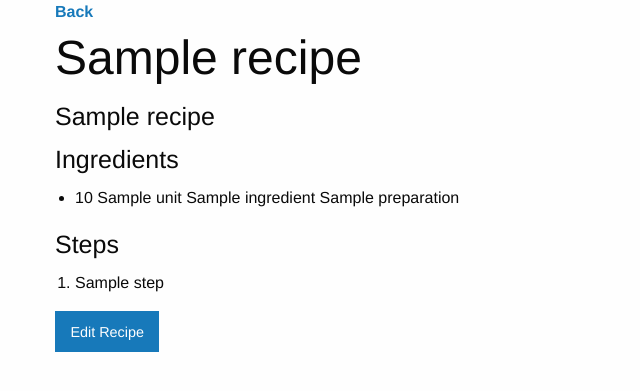
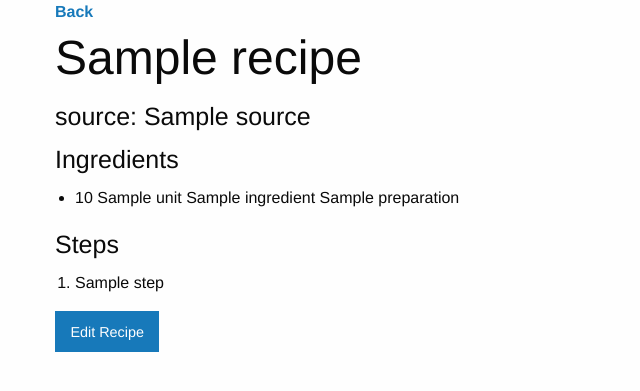
Before and after one commit to kenny-skaggs/pita_bytes, a Flask app: template templates/recipe_view.html in a window 1280 px wide. Shown: the top 391 px of the page, without its empty margins (0-640 px from the left). Run offline with Flask 2, Linux system fonts and the light colour scheme; the template is opened without the code that fills it: most values are stand-ins (such as "Sample title", 1, 10 or a date in 2020); some libraries are stand-ins or nearby versions.

Commit message:
fixing bugs in source field

```diff
--- a/templates/recipe_edit.html
+++ b/templates/recipe_edit.html
@@ -78,7 +78,7 @@
     modal_title: 'bob',
     recipe_id: {{ recipe.id_ if recipe else 0 }},
     name: '{{ recipe.name if recipe else '' }}',
-    source: '{{ recipe.source if recipe else '' }}',
+    source: '{{ recipe.source if recipe and recipe.source else '' }}',
     ingredients: [
         {% if recipe %}
             {% for ingredient in recipe.ingredients %}
@@ -121,6 +121,7 @@
             {
                 recipe_id: this.recipe_id,
                 name: this.name,
+                source: this.source,
                 ingredients: this.ingredients,
                 steps: this.steps.map(step => step.description)
             }
--- a/templates/recipe_view.html
+++ b/templates/recipe_view.html
@@ -5,7 +5,9 @@
 {% block content %}
     <a href="{{ url_for('home') }}"><strong>Back</strong></a>
     <h1>{{ recipe.name }}</h1>
-    <h4>{{ recipe.name }}</h4>
+    {% if recipe.source %}
+        <h4>source: {{ recipe.source }}</h4>
+    {% endif %}
     <h4>Ingredients</h4>
     <ul class="collection">
         {% for ingredient in recipe.ingredients %}
```
Also changed, not shown: service.py (+1 -9 lines).
